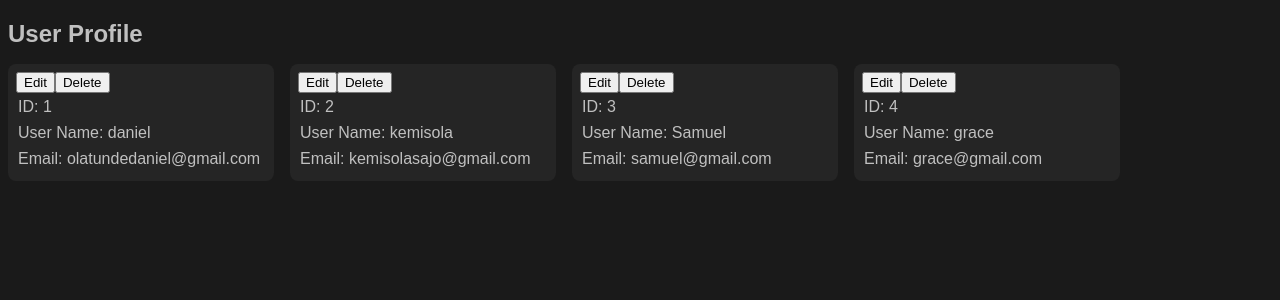
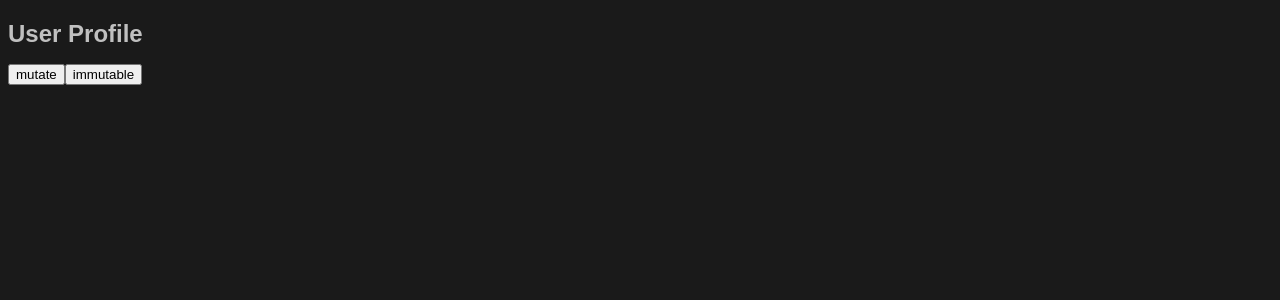
Before and after one commit to Danny-Py5/react-tutorial, a React (Vite) app: page / in a window 1280 px wide. Shown: the top 300 px of the page. Built offline with nearby package versions, Linux system fonts and the light colour scheme.

Commit message:
practice mutate and immutate to see how react will response: mutate--> no re-render; immutate -> re-renders

```diff
--- a/src/App.jsx
+++ b/src/App.jsx
@@ -1,6 +1,7 @@
 // state and Array --->  3:30:00
 import "./globals.css";
 import UserProfile from "./state/UserProfile.jsx";
+import { PracticeMutationAndImmutability } from "./state/practice-mutation-immutability/PracticeMutationAndImmutability.jsx";
 
 import { useState } from "react";
 
@@ -31,11 +32,13 @@ export default function App() {
   return (
     <div>
       <h2>User Profile</h2>
-      <div className="User-details">
+      {/* <div className="User-details">
         {users.map((user) => {
           return <UserProfile key={user.id} user={user} setUsers={setUsers} />;
         })}
-      </div>
+      </div> */}
+
+      <PracticeMutationAndImmutability />
     </div>
   );
 }
--- /dev/null
+++ b/src/state/practice-mutation-immutability/PracticeMutationAndImmutability.jsx
@@ -0,0 +1,30 @@
+import { useState } from "react";
+
+export function PracticeMutationAndImmutability() {
+  // This is a practice file to understand the difference between mutation and immutability in React state management.
+
+  let [mutate, setMutate] = useState("mutate");
+  let [immutable, setImmutable] = useState("immutable");
+
+  return (
+    <div>
+      <button
+        onClick={() => {
+          mutate = "Changed Mutate";
+          // mutating the state directly will not update the state in React
+          // because React does not know that the state has changed.
+        }}
+      >
+        {mutate}
+      </button>
+
+      <button
+        onClick={() => {
+          setImmutable("immutable changed");
+        }}
+      >
+        {immutable}
+      </button>
+    </div>
+  );
+}
```
